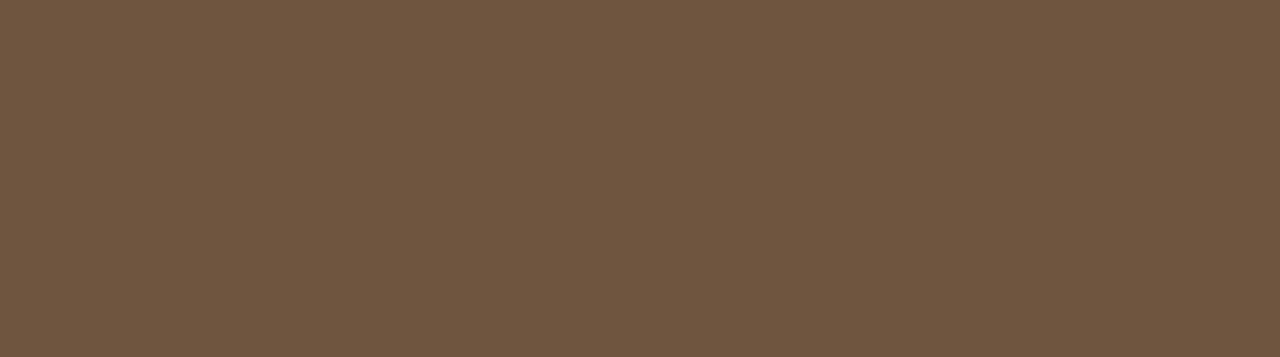
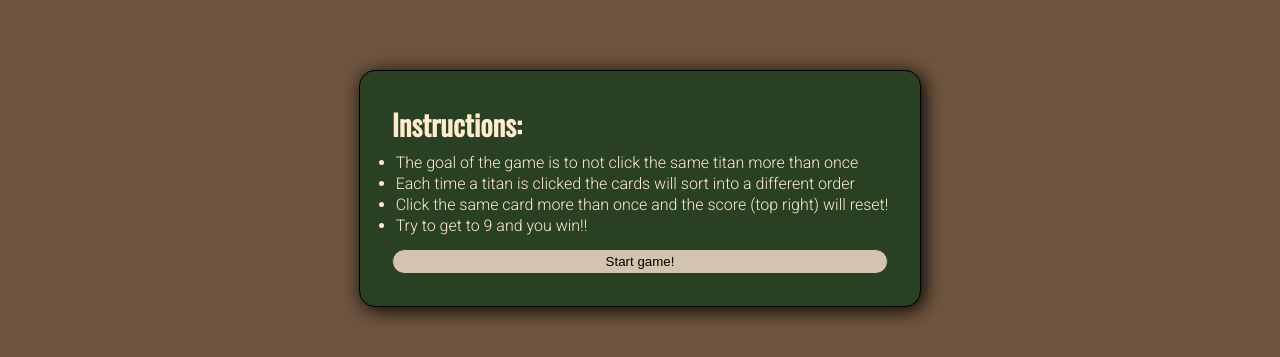
Before and after one commit to Baguirre03/memory-card, a React (Vite) app: page / in a window 1280 px wide. Shown: the part 250-607 px from the top of the page. Built offline with nearby package versions, Linux system fonts and the light colour scheme; no server answers.

Commit message:
add instructions

```diff
--- a/src/App.jsx
+++ b/src/App.jsx
@@ -1,6 +1,7 @@
 import CardContainer from "./cardContainer";
 import { useEffect, useState } from "react";
 import ScoreBoard from "./scoreboard";
+import Instructions from "./instructions";
 
 const url = "https://api.attackontitanapi.com/titans";
 
@@ -99,6 +100,7 @@ export default function App() {
       <main>
         <CardContainer cards={cards} handleClick={handleClick}></CardContainer>
       </main>
+      <Instructions></Instructions>
       <CheckScore></CheckScore>
     </div>
   );
--- /dev/null
+++ b/src/instructions.jsx
@@ -0,0 +1,27 @@
+export default function Instructions() {
+  function removeInstructions() {
+    const removeThis = document.querySelector(".instructions");
+    removeThis.remove();
+  }
+
+  return (
+    <div className="instructions">
+      <h3>Instructions:</h3>
+      <ul>
+        <li>
+          The goal of the game is to not click the same titan more than once
+        </li>
+        <li>
+          Each time a titan is clicked the cards will sort into a different
+          order
+        </li>
+        <li>
+          Click the same card more than once and the score (top right) will
+          reset!
+        </li>
+        <li>Try to get to 9 and you win!!</li>
+      </ul>
+      <button onClick={removeInstructions}>Start game!</button>
+    </div>
+  );
+}
--- a/src/style.css
+++ b/src/style.css
@@ -131,6 +131,39 @@ li {
     transition: .2s;
 }
 
+.instructions {
+    display: flex;
+    flex-direction: column;
+    gap: 8px;
+    position: absolute;
+    align-self: center;
+    top: 40%;
+    background-color: #294023;
+    color: var(--tan);
+    border: 1px solid black;
+    box-shadow: 3px 3px 20px black;
+    padding: 2rem;
+    border-radius: 1rem;
+    font-family: 'Oswald', sans-serif;
+    animation: winner 1s
+}
+
+.instructions button {
+    background-color: var(--dark-tan);
+    border-radius: 1rem;
+    padding: 4px;
+    border: 1px var(--green) solid;
+    color: black;
+}
+
+.instructions button:hover {
+    cursor: pointer;
+    background-color: var(--dark-brown);
+    color: var(--tan);
+    border: 1px black solid;
+    transition: .2s;
+}
+
 @keyframes winner {
     0% {
         opacity: 0%;
```
